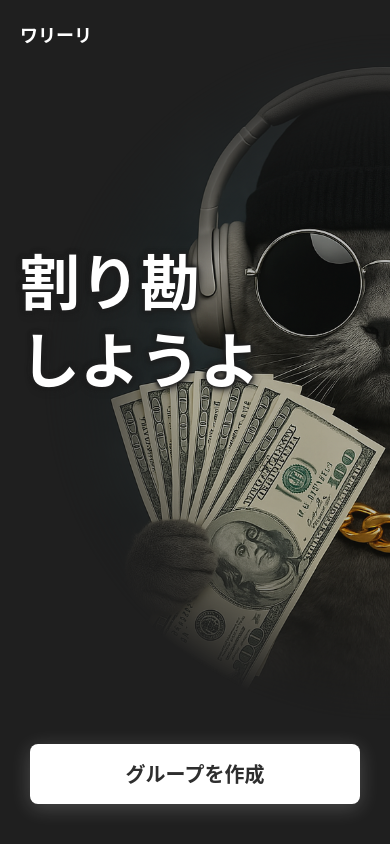
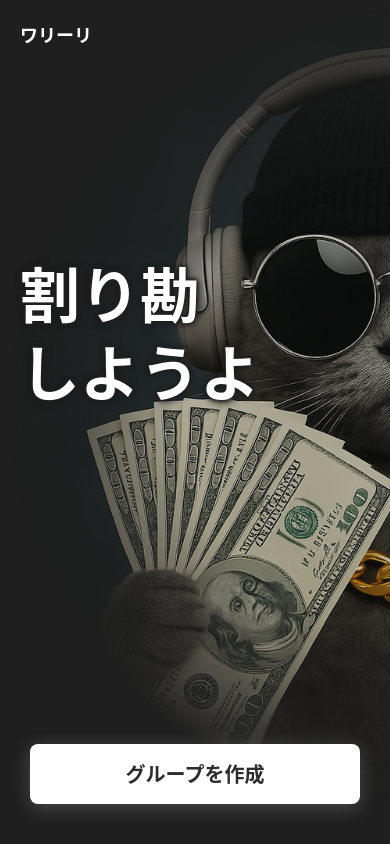
Before and after one commit to h8570rg/wari-ri, a Next.js app: page / in a window 390 px wide. Built offline with nearby package versions, Linux system fonts and the light colour scheme; a web font is replaced by a local one.

Commit message:
refactor: improve homepage layout with Container wrapper
- Add Container component for better responsive layout
- Reposition cat image with centered positioning and transform
- Adjust main title positioning for better visual balance
- Enhance overall layout structure for mobile and desktop

```diff
--- a/app/page.tsx
+++ b/app/page.tsx
@@ -1,6 +1,6 @@
 "use client";
 
-import { Box, Button, Center, Image, Text } from "@mantine/core";
+import { Box, Button, Center, Container, Image, Text } from "@mantine/core";
 import NextImage from "next/image";
 import NextLink from "next/link";
 import catImage from "./_assets/cat.png";
@@ -9,16 +9,21 @@ export default function RootPage() {
 	return (
 		<Box pos="relative" mih="100dvh" style={{ overflow: "hidden" }}>
 			<Box pos="absolute" inset={0} bg="primary.8" />
+			<Text fw={700} size="lg" pos="absolute" top="20px" left="20px" c="white">
+				ワリーリ
+			</Text>
+			<Container pos="relative" mih="100dvh" maw="800px">
 				<Image
 					component={NextImage}
 					src={catImage}
-				alt="My image"
+					alt=""
 					pos="absolute"
-				top="30px"
-				left="40px"
-				w="178%"
+					top="48%"
+					left="calc(50% + 210px)"
+					w="800px"
 					h="auto"
 					style={{
+						transform: "translate(-50%, -50%)",
 						mask: "radial-gradient(ellipse at center, black 40%, transparent 70%)",
 						WebkitMask:
 							"radial-gradient(ellipse at center, black 40%, transparent 70%)",
@@ -26,15 +31,12 @@ export default function RootPage() {
 					}}
 					opacity={0.7}
 				/>
-			<Text fw={700} size="lg" pos="absolute" top="20px" left="20px" c="white">
-				ワリーリ
-			</Text>
 				<Text
+					pos="absolute"
+					top="30%"
+					left="20px"
 					size="60px"
 					fw={700}
-				pos="absolute"
-				top="240px"
-				left="20px"
 					lh="1.3"
 					c="white"
 					style={{
@@ -42,7 +44,9 @@ export default function RootPage() {
 							"2px 2px 8px var(--mantine-color-primary-8), -1px -1px 4px var(--mantine-color-primary-8), 1px -1px 4px var(--mantine-color-primary-8), -1px 1px 4px var(--mantine-color-primary-8)",
 					}}
 				>
-				割り勘<br></br>しようよ
+					割り勘
+					<br />
+					しようよ
 				</Text>
 				<Center pos="absolute" bottom={0} left={0} right={0} px="30" pb="40">
 					<Button
@@ -59,6 +63,7 @@ export default function RootPage() {
 						グループを作成
 					</Button>
 				</Center>
+			</Container>
 		</Box>
 	);
 }
```
Lines whose indentation alone changed are shown as unchanged.
